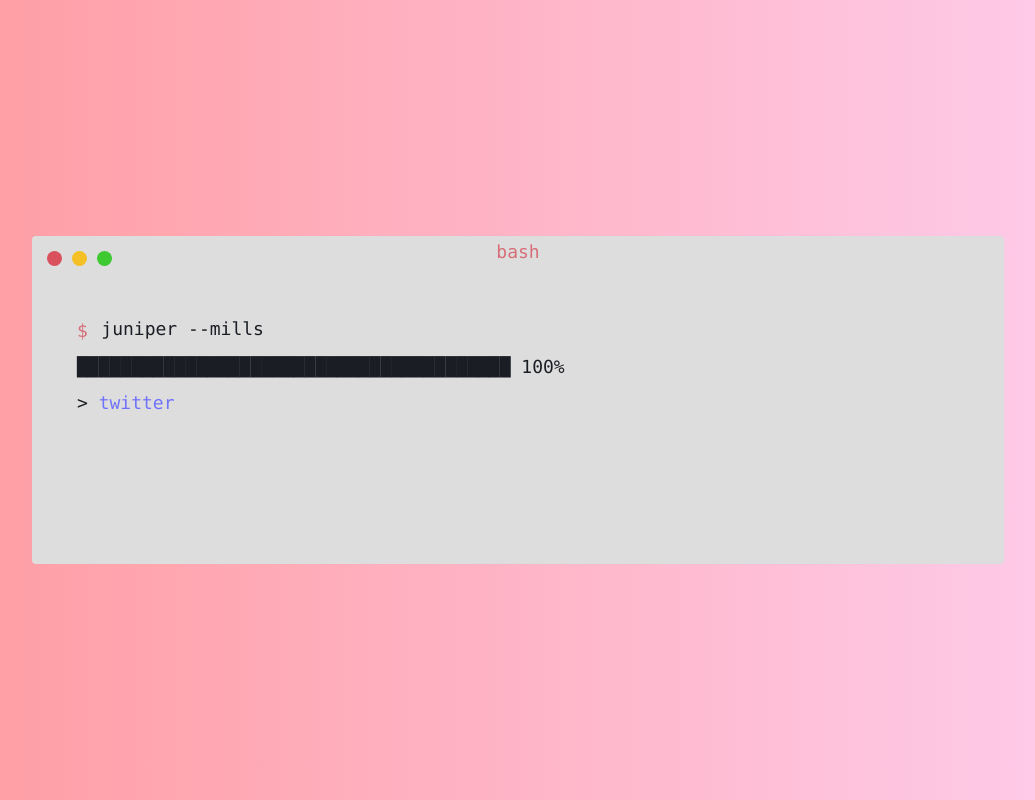
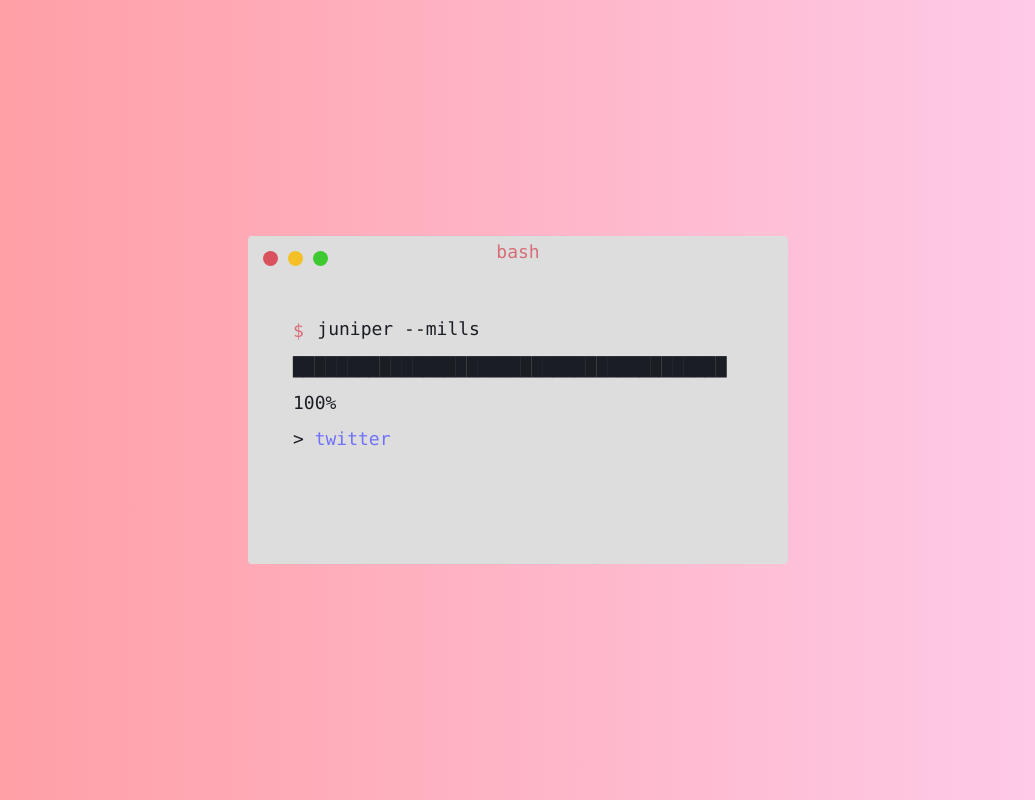
Before and after one commit to gblrfgr/gblrfgr.github.io, a plain HTML site: page index.html in a window 1280 px wide. Shown: the whole page, without its empty margins (122-1157 px from the left). Drawn offline with Linux system fonts and the light colour scheme.

Commit message:
Fixing the text box, pt. 3

```diff
--- a/resources/termynal.css
+++ b/resources/termynal.css
@@ -13,7 +13,7 @@
 }
 
 [data-termynal] {
-    width: 54em;
+    width: 30em;
     max-width: 100%;
     background: var(--color-bg);
     color: var(--color-text);
```
